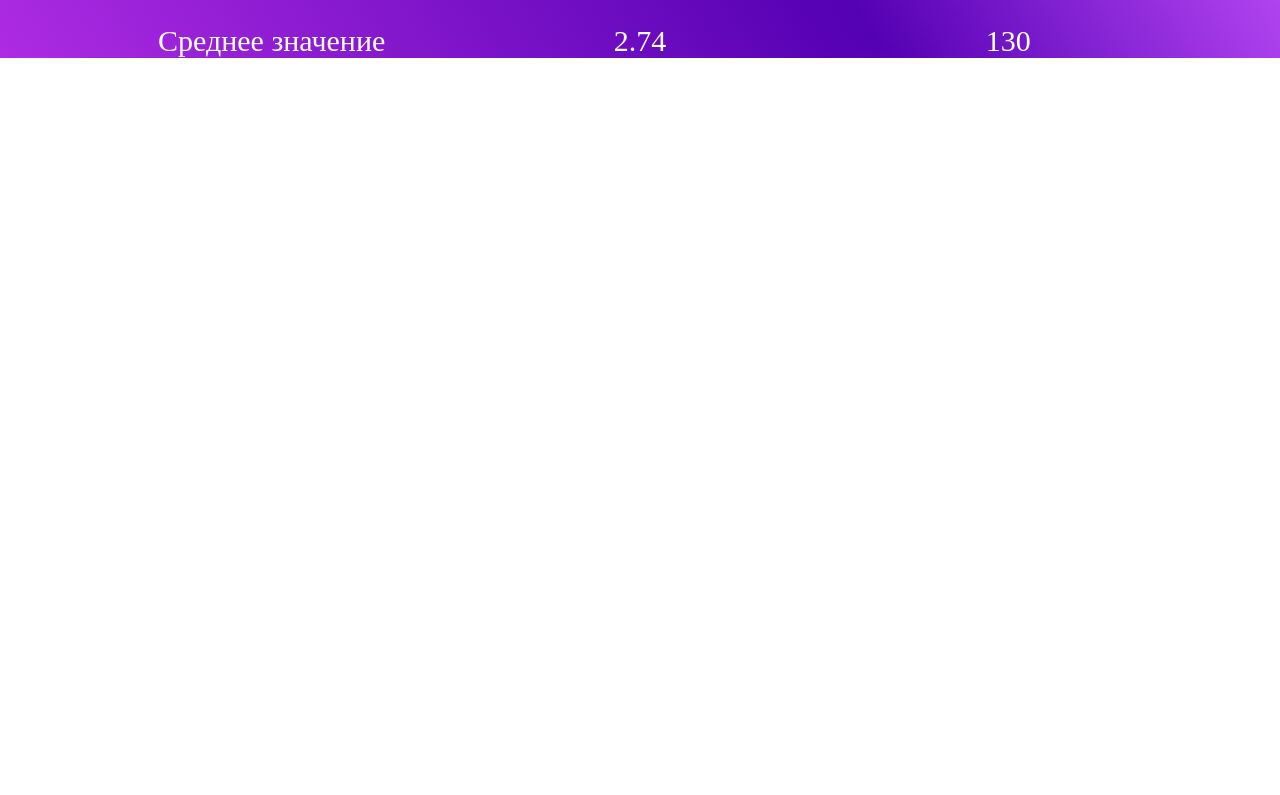
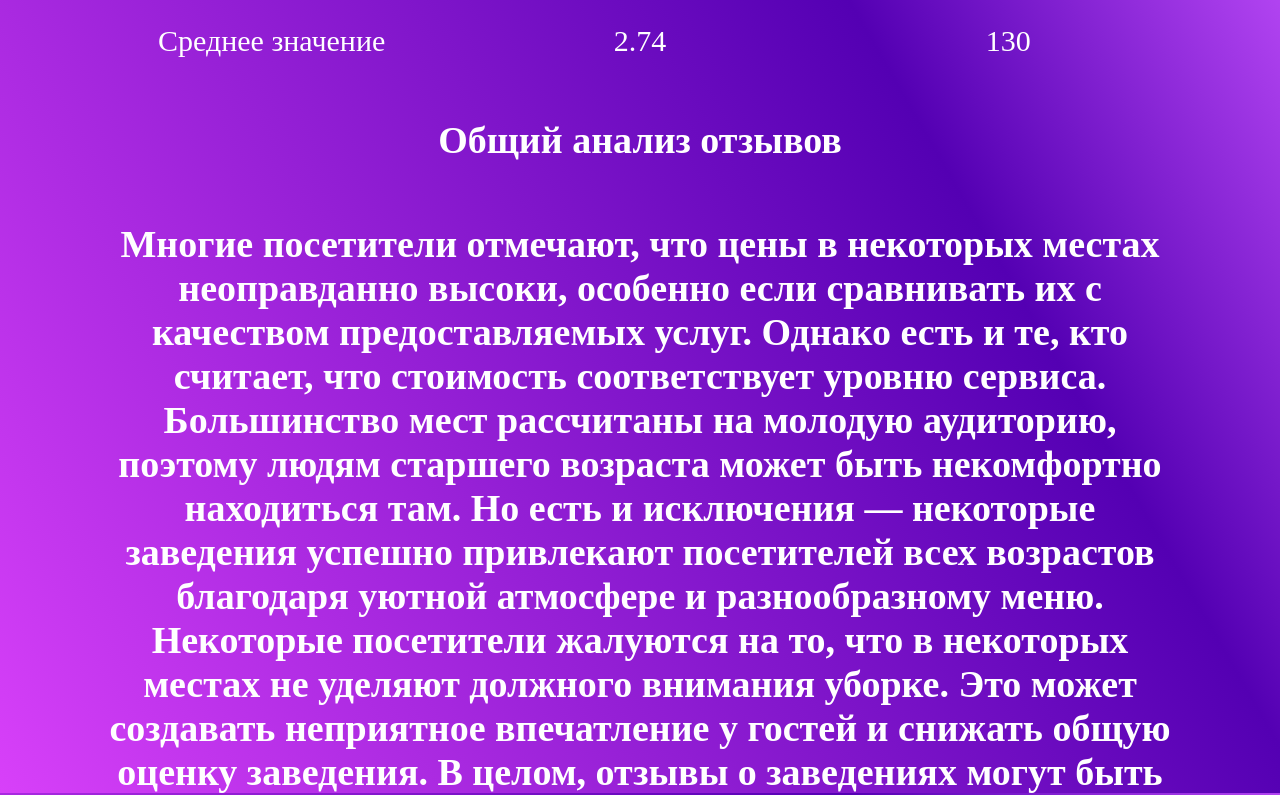
Before and after one commit to Pechenka124/ffffff, a React (Vite) app: page /statistics in a window 1280 px wide. Shown: the part 2407-3202 px from the top of the page. Before the commit the page ends 2465 px from the top, so only its background shows below. Built offline with nearby package versions, Linux system fonts and the light colour scheme.

Commit message:
Update Statistics.tsx

```diff
--- a/src/components/pages/statistics/Statistics.tsx
+++ b/src/components/pages/statistics/Statistics.tsx
@@ -22,6 +22,12 @@ const Statistics: React.FC = () => {
           ))
         }
       </div>
+        <h2 className={styles.header}>Общий анализ отзывов</h2>
+       <h2 className={styles.header}>Многие посетители отмечают, что цены в некоторых местах неоправданно высоки, особенно если сравнивать их с качеством предоставляемых услуг. Однако есть и те, кто считает, что стоимость соответствует уровню сервиса.
+Большинство мест рассчитаны на молодую аудиторию, поэтому людям старшего возраста может быть некомфортно находиться там. Но есть и исключения — некоторые заведения успешно привлекают посетителей всех возрастов благодаря уютной атмосфере и разнообразному меню.
+Некоторые посетители жалуются на то, что в некоторых местах не уделяют должного внимания уборке. Это может создавать неприятное впечатление у гостей и снижать общую оценку заведения.
+В целом, отзывы о заведениях могут быть разными, но важно помнить, что каждый человек имеет своё мнение и предпочтения. Поэтому перед посещением какого-либо места лучше всего ознакомиться с отзывами других людей и составить собственное мнение.
+</h2>
     </div>
   );
 }
```
